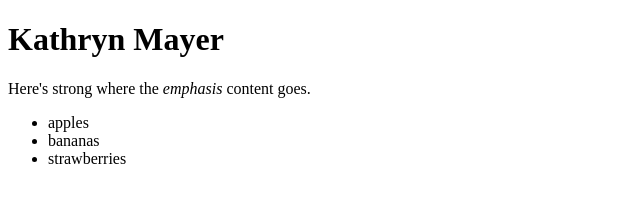
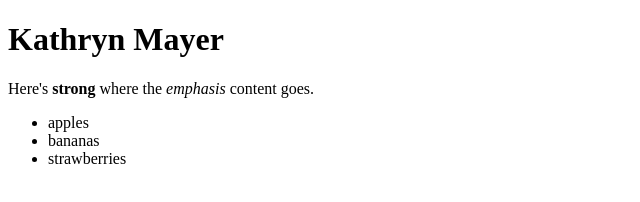
Before and after one commit to maykay92/wdd130, a plain HTML site: page index.html in a window 1280 px wide. Shown: the full height of the page, 0-640 px from the left. Drawn offline with Linux system fonts and the light colour scheme.

Commit message:
edit strong

```diff
--- a/index.html
+++ b/index.html
@@ -9,7 +9,7 @@
 <main>
 <h1>Kathryn Mayer</h1>
 <p>
-    Here's <st>strong</st> where the <em>emphasis</em> content goes.
+    Here's <b>strong</b> where the <em>emphasis</em> content goes.
     <ul>
         <li>apples</li>
         <li>bananas</li>
```
